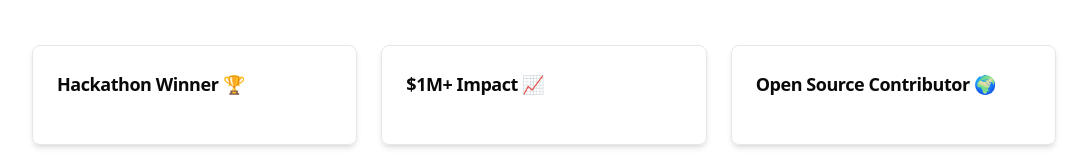
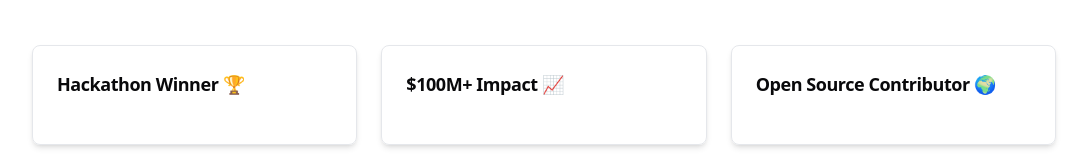
Before and after one commit to dlegend4000/emmanuel-portolio, a Next.js app: page / in a window 1280 px wide. Shown: the part 511-671 px from the top of the page, without its empty margins (96-1183 px from the left). Built offline with nearby package versions, Linux system fonts and the light colour scheme.

Commit message:
fixing achievements

```diff
--- a/src/components/AchievementsGrid.tsx
+++ b/src/components/AchievementsGrid.tsx
@@ -8,7 +8,7 @@ const achievements = [
     details: "Won 1st place at the NDRC founders weekend hackathon that took place in june 2025",
   },
   {
-    title: "$1M+ Impact 📈",
+    title: "$100M+ Impact 📈",
     details: "At JP Morgan I made a data integrity application that is now being used by clients.",
   },
   {
```
